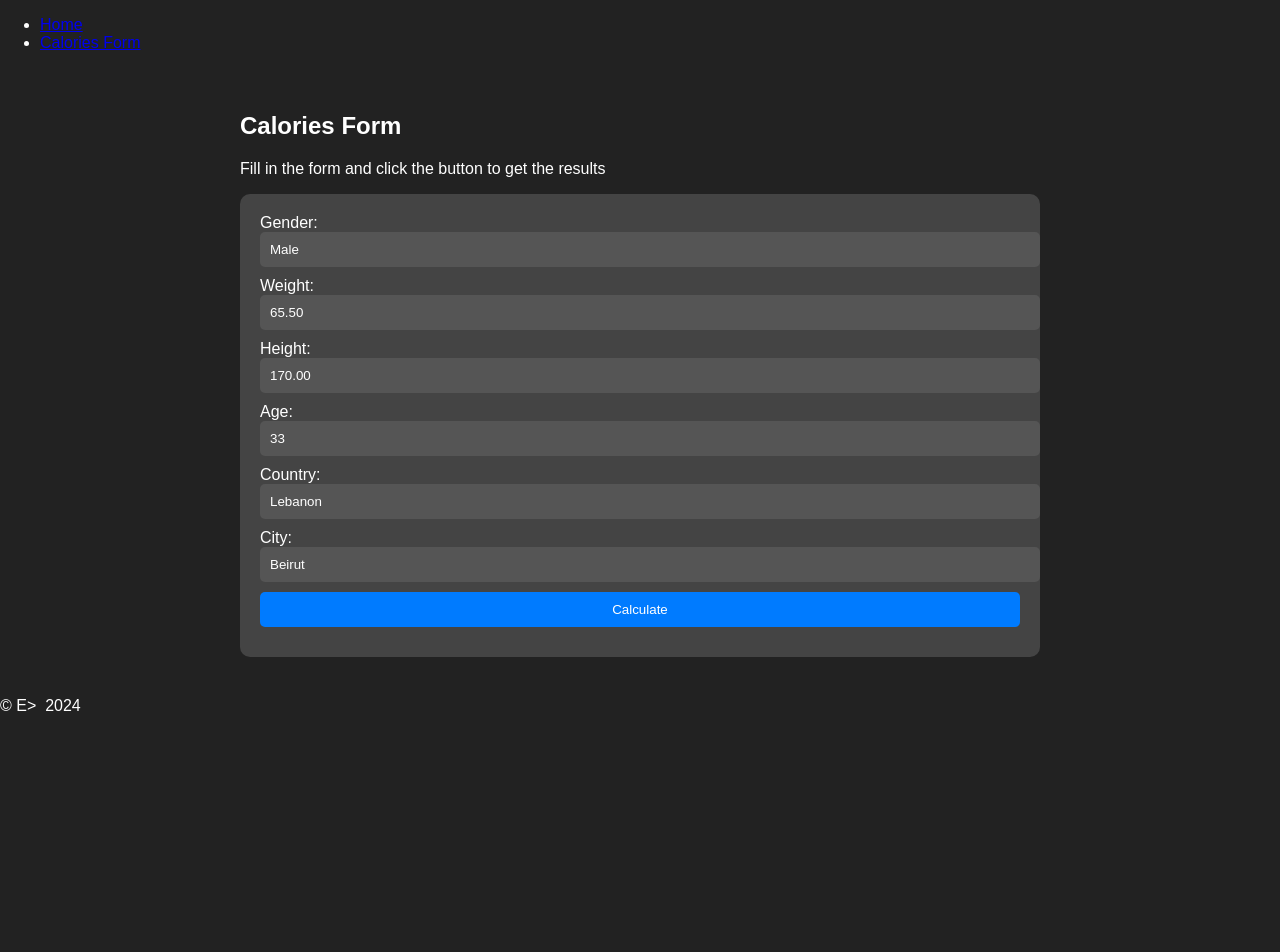
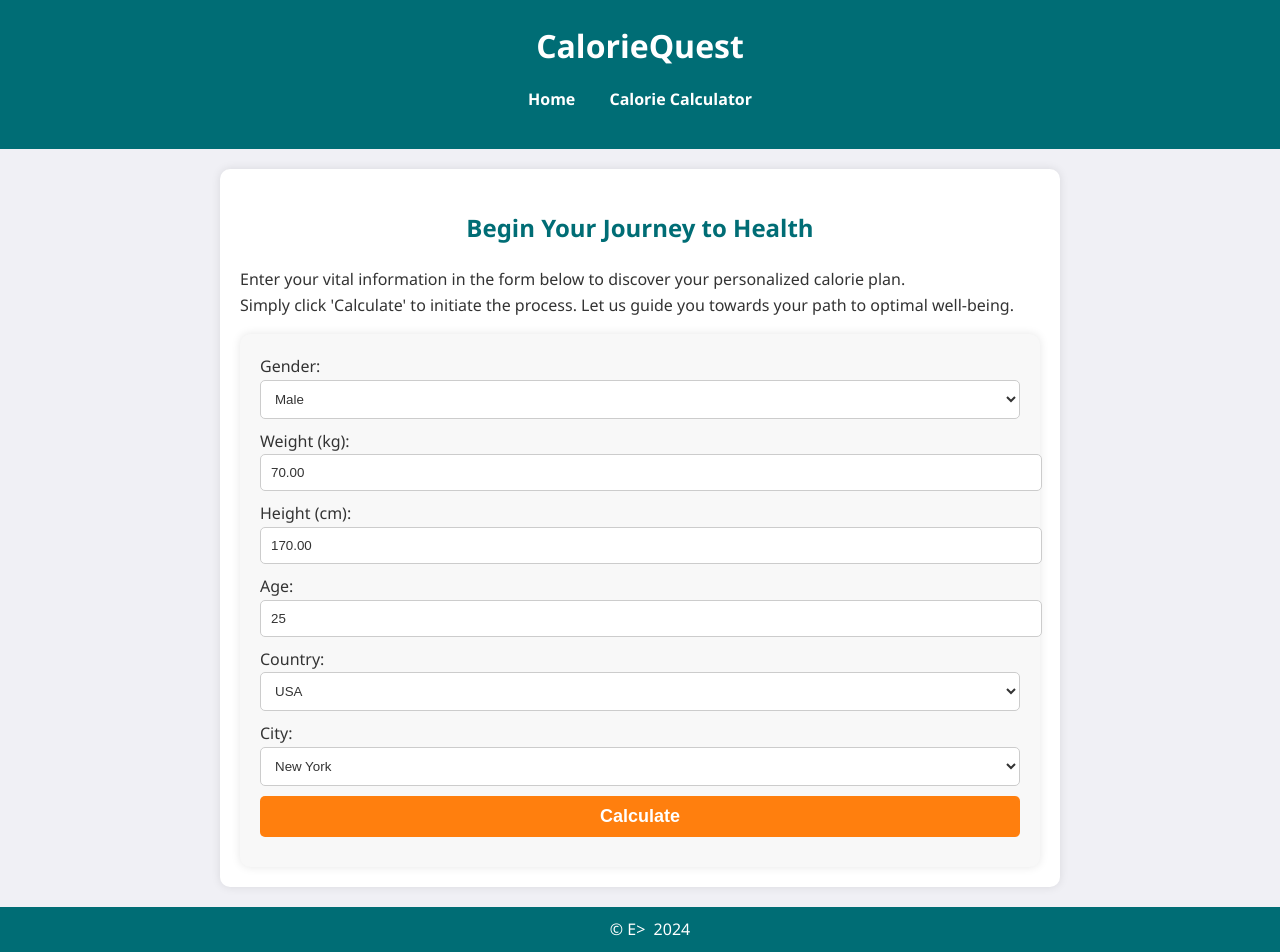
Before and after one commit to emads22/CalorieQuest, a Flask app: page /calories_form in a window 1280 px wide. Before the commit the page ends 711 px from the top, so only its background shows below. Run offline with Flask 3, Linux system fonts and the light colour scheme; parts of the project's set-up code (start-up, migrations or seed data) failed here and were passed over.

Commit message:
improve CSS style and refactor templates

```diff
--- a/app.py
+++ b/app.py
@@ -1,9 +1,16 @@
 import os
+import logging
 from flask import Flask
 from dotenv import load_dotenv
 from app_views import IndexView, CaloriesFormView
+from constants import LOG_FILE
+
 
 load_dotenv()
+
+# Configure the logging format and level (DEBUG level is typically used for detailed diagnostic information, good for for developers or system administrators to troubleshoot issues)
+logging.basicConfig(filename=LOG_FILE,
+                    format='%(asctime)s - %(levelname)s - %(message)s (%(filename)s:%(lineno)d)', level=logging.DEBUG)
 
 app = Flask(__name__)
 
--- a/constants.py
+++ b/constants.py
@@ -2,6 +2,7 @@ from pathlib import Path
 
 
 ASSETS = Path(__file__).parent / "assets"
+LOG_FILE = ASSETS / "log" / "app.log"
 YAML_FILE = ASSETS / "resources" / "temp_selector.yml"
 
 USER_AGENT_LIST = [
--- a/static/styles/main.css
+++ b/static/styles/main.css
@@ -1,22 +1,46 @@
-/* main.css */
-
 /* Body styling */
 body {
-    background-color: #222; /* Dark grey color */
-    color: #fff; /* White text */
-    font-family: Arial, sans-serif; /* Use a common sans-serif font */
-    margin: 0; /* Remove default margin */
-    padding: 0; /* Remove default padding */
+    background-color: #f0f0f5; /* Light grey background for a modern look */
+    color: #333; /* Dark grey text */
+    font-family: 'Segoe UI', Tahoma, Geneva, Verdana, sans-serif; /* Modern sans-serif font */
+    margin: 0;
+    padding: 0;
+    line-height: 1.6;
 }
 
 /* Header styling */
 header {
-    background-color: #333; /* Darker grey color for header */
+    background-color: #006d75; /* Teal color for header */
+    color: #fff; /* White text */
     padding: 20px;
+    text-align: center; /* Center align text */
 }
 
 header h1 {
     margin: 0;
+    font-size: 2em;
+}
+
+/* Navbar styling */
+nav ul {
+    list-style-type: none;
+    padding: 0;
+    text-align: center; /* Center align nav items */
+}
+
+nav ul li {
+    display: inline;
+    margin: 0 15px;
+}
+
+nav ul li a {
+    color: #fff;
+    text-decoration: none;
+    font-weight: bold;
+}
+
+nav ul li a:hover {
+    text-decoration: underline;
 }
 
 /* Main content container */
@@ -24,41 +48,114 @@ header h1 {
     max-width: 800px; /* Limit content width */
     margin: 20px auto; /* Center content horizontally */
     padding: 20px;
+    background-color: #fff; /* White background for content */
+    border-radius: 10px;
+    box-shadow: 0 0 10px rgba(0, 0, 0, 0.1); /* Subtle shadow for depth */
 }
 
 /* Form styling */
 form {
-    background-color: #444; /* Darker grey for form background */
+    background-color: #f8f8f8; /* Light grey for form background */
     padding: 20px;
     border-radius: 10px;
+    box-shadow: 0 0 10px rgba(0, 0, 0, 0.1); /* Subtle shadow for depth */
 }
 
 input[type="text"],
 input[type="number"],
+select,
 input[type="submit"] {
     width: 100%;
     padding: 10px;
     margin-bottom: 10px;
-    border: none;
+    border: 1px solid #ccc; /* Light border */
     border-radius: 5px;
-    background-color: #555; /* Darker grey for input fields */
-    color: #fff; /* White text */
+    background-color: #fff; /* White background for input fields */
+    color: #333; /* Dark grey text */
 }
 
 input[type="submit"] {
-    background-color: #007bff; /* Blue submit button */
+    background-color: #ff7f0e; /* Orange submit button */
+    color: #fff;
+    border: none;
     cursor: pointer;
 }
 
 input[type="submit"]:hover {
-    background-color: #0056b3; /* Darker blue on hover */
+    background-color: #e65c00; /* Darker orange on hover */
+}
+
+/* Flash messages styling */
+.flash {
+    list-style-type: none;
+    padding: 10px;
+    background-color: #ffdddd; /* Light red background for errors */
+    border-left: 5px solid #f44336; /* Red border for errors */
+    margin-bottom: 20px;
+    border-radius: 5px;
+}
+
+.flash li {
+    color: #a94442; /* Dark red text for errors */
 }
 
 /* Result styling */
 .result {
     margin-top: 20px;
+    padding: 20px;
+    background-color: #f0f9f0; /* Light green background for results */
+    border-left: 5px solid #00cc66; /* Green border for results */
+    border-radius: 5px;
 }
 
 .result p {
+    font-size: 20px; /* Maintain consistent font size */
+    color: #333; /* Darker text color for better contrast */
+    font-weight: bold;
+}
+
+/* Footer styling */
+footer {
+    background-color: #006d75; /* Teal background */
+    color: #fff; /* White text */
+    text-align: center; /* Center align text */
+    padding: 10px;
+    /* position: absolute; */
+    width: 100%;
+    bottom: 0;
+}
+
+/* Title styling */
+.title {
+    text-align: center;
+    color: #006d75; /* Teal text */
+}
+
+/* Button styling */
+.calculate-btn {
+    display: inline-block;
+    background-color: #ff7f0e; /* Orange background */
+    color: #fff; /* White text */
     font-size: 18px;
+    font-weight: bold;
+    padding: 10px 20px;
+    text-decoration: none;
+    border-radius: 5px;
+    text-align: center;
 }
+
+.calculate-btn:hover {
+    background-color: #e65c00; /* Darker orange on hover */
+}
+
+.external-link {
+    color: #008080; /* Teal color for links */
+    text-decoration: none;
+    font-weight: bolder;
+    font-style: italic;
+}
+
+.external-link:hover {
+    color: #006666; /* Darker teal on hover */
+    text-decoration: underline; /* Underline links */
+}
--- a/templates/base.html
+++ b/templates/base.html
@@ -9,19 +9,20 @@
             Calories Calculator
         {% endblock %}
     </title>
-
     {% block head %}
-
     {% endblock %}
 </head>
 <body>
     <!-- Navbar -->
-    <nav>
-        <ul>
-            <li><a href="{{ url_for('index_view') }}">Home</a></li>
-            <li><a href="{{ url_for('calories_form_view') }}">Calories Form</a></li>
-        </ul>
-    </nav>
+    <header>
+        <h1>CalorieQuest</h1>
+        <nav>
+            <ul>
+                <li><a href="{{ url_for('index_view') }}">Home</a></li>
+                <li><a href="{{ url_for('calories_form_view') }}">Calorie Calculator</a></li>
+            </ul>
+        </nav>
+    </header>
 
     <!-- Main Content -->
     <div class="main-content">
--- a/templates/calories_form.html
+++ b/templates/calories_form.html
@@ -6,31 +6,85 @@
 
 {% block content %}
     <div class="container">
-        <h2>Calories Form</h2>
-
-        <p>Fill in the form and click the button to get the results</p>
+        <h2 class="title">Begin Your Journey to Health</h2>
+        <p>Enter your vital information in the form below to discover your personalized calorie plan.<br>Simply click 'Calculate' to initiate the process. Let us guide you towards your path to optimal well-being.</p>
 
         <form action="{{ url_for('calories_form_view') }}" method="post">
             {{ caloriesform.hidden_tag() }}  <!-- This includes the CSRF token -->
 
+            <!-- Gender Field -->
             <div>
-                {{ caloriesform.gender.label }} {{ caloriesform.gender(size=20) }}
+                {{ caloriesform.gender.label }} {{ caloriesform.gender() }}
+                {% if caloriesform.gender.errors %}
+                    <ul class="errors">
+                        {% for error in caloriesform.gender.errors %}
+                            <li>{{ error }}</li>
+                        {% endfor %}
+                    </ul>
+                {% endif %}
             </div>
+
+            <!-- Weight Field -->
             <div>
-                {{ caloriesform.weight.label }} {{ caloriesform.weight(size=20) }}
+                {{ caloriesform.weight.label }} {{ caloriesform.weight() }}
+                {% if caloriesform.weight.errors %}
+                    <ul class="errors">
+                        {% for error in caloriesform.weight.errors %}
+                            <li>{{ error }}</li>
+                        {% endfor %}
+                    </ul>
+                {% endif %}
             </div>
+
+            <!-- Height Field -->
             <div>
-                {{ caloriesform.height.label }} {{ caloriesform.height(size=20) }}
+                {{ caloriesform.height.label }} {{ caloriesform.height() }}
+                {% if caloriesform.height.errors %}
+                    <ul class="errors">
+                        {% for error in caloriesform.height.errors %}
+                            <li>{{ error }}</li>
+                        {% endfor %}
+                    </ul>
+                {% endif %}
             </div>
+
+            <!-- Age Field -->
             <div>
-                {{ caloriesform.age.label }} {{ caloriesform.age(size=20) }}
+                {{ caloriesform.age.label }} {{ caloriesform.age() }}
+                {% if caloriesform.age.errors %}
+                    <ul class="errors">
+                        {% for error in caloriesform.age.errors %}
+                            <li>{{ error }}</li>
+                        {% endfor %}
+                    </ul>
+                {% endif %}
             </div>
+
+            <!-- Country Field -->
             <div>
-                {{ caloriesform.country.label }} {{ caloriesform.country(size=20) }}
+                {{ caloriesform.country.label }} {{ caloriesform.country() }}
+                {% if caloriesform.country.errors %}
+                    <ul class="errors">
+                        {% for error in caloriesform.country.errors %}
+                            <li>{{ error }}</li>
+                        {% endfor %}
+                    </ul>
+                {% endif %}
             </div>
+
+            <!-- City Field -->
             <div>
-                {{ caloriesform.city.label }} {{ caloriesform.city(size=20) }}
+                {{ caloriesform.city.label }} {{ caloriesform.city() }}
+                {% if caloriesform.city.errors %}
+                    <ul class="errors">
+                        {% for error in caloriesform.city.errors %}
+                            <li>{{ error }}</li>
+                        {% endfor %}
+                    </ul>
+                {% endif %}
             </div>
+
+            <!-- Submit Button -->
             <div>
                 {{ caloriesform.submit() }}
             </div>
```
Also changed, not shown: app_forms.py (+80 -43 lines), app_views.py (+23 -13 lines), templates/index.html (+7 -5 lines), 2 other files.
